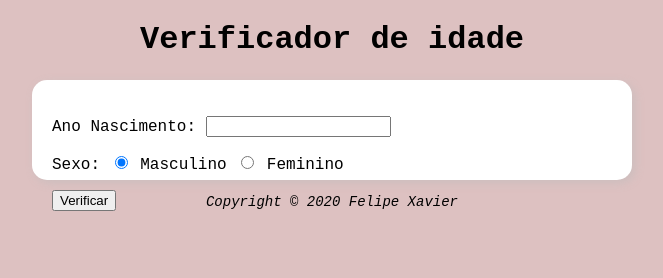
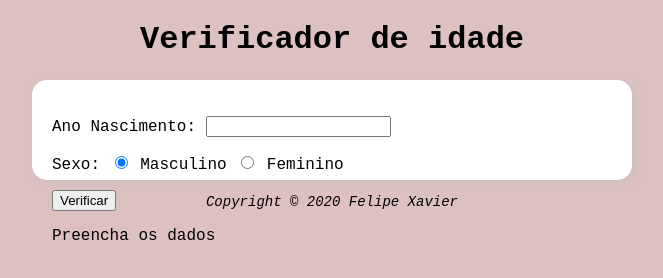
Before and after one commit to Felipe-ce/Curso-JS, a plain HTML site: page projeto 2/index.html in a window 1280 px wide. Shown: the whole page, without its empty margins (308-971 px from the left). Drawn offline with Linux system fonts and the light colour scheme.

Commit message:
Update index.html

```diff
--- a/projeto 2/index.html
+++ b/projeto 2/index.html
@@ -29,8 +29,8 @@
       </p>
     </div>
 
-    <div>
-
+    <div id="res">
+      Preencha os dados
     </div>
   </section>
 
```
